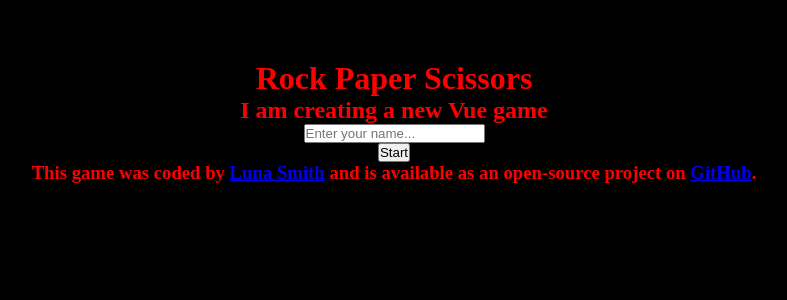
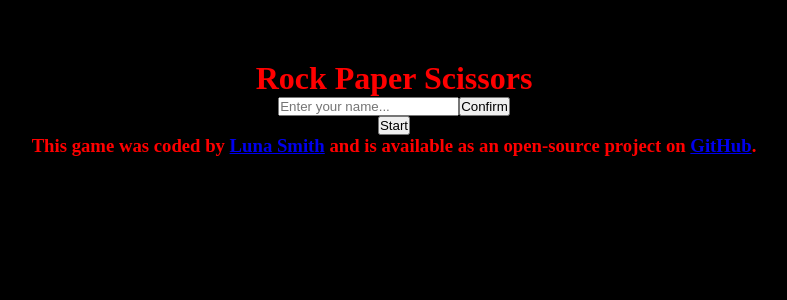
Before and after one commit to Lu-Smith/rock_paper_scisors_vue_typescript_tdd, a Vue app: page / in a window 1280 px wide. Shown: the top 300 px of the page, without its empty margins (246-1033 px from the left). Built offline with nearby package versions, Linux system fonts and the light colour scheme.

Commit message:
Updated HomePage testing

```diff
--- a/src/App.vue
+++ b/src/App.vue
@@ -1,6 +1,6 @@
 <template>
   <h1>Rock Paper Scissors</h1>
-  <HomePage msg="I am creating a new Vue game" />
+  <HomePage />
   <FooterComponent />
 </template>
 
--- a/src/components/HomePage.vue
+++ b/src/components/HomePage.vue
@@ -1,21 +1,33 @@
 <template>
-  <h2>{{ msg }}</h2>
-  <div class="player">
+  <div v-if="!name" class="player">
     <input type="text" v-model="playerName" placeholder="Enter your name..."/>
-    {{ playerName }}
+    <button class="confirm" type="submit" @click="submitName">Confirm</button>
+  </div>
+  <div v-else class="welcome-message">
+    Welcome, {{ playerName }}!
   </div>
   <button class="start-game">Start</button>
 </template>
 
 <script lang="ts">
+import { ref } from 'vue';
+
 export default {
-    props: ['msg'],
-    data() {
-      return {
-        playerName: ""
-      }
+  name: "HomePage",
+  setup() {
+    const playerName = ref('');
+    const name = ref(false);
+
+    const submitName = () => {
+        name.value = true;
     }
 
+    return {
+      playerName,
+      name,
+      submitName
+    }
+  }
 }
 </script>
 
```
Also changed, not shown: 2 other files (tests, documents, lock files or other folders).
